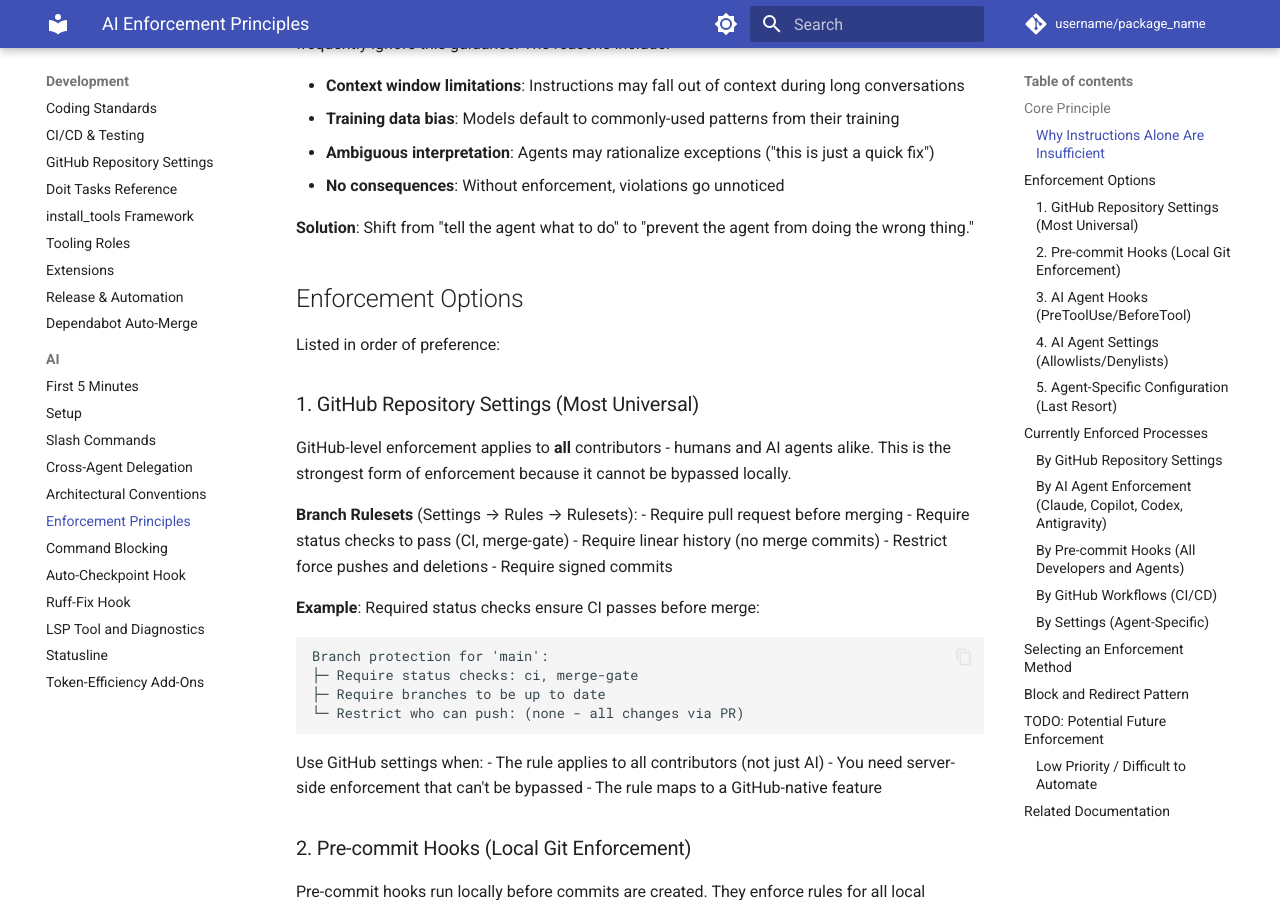
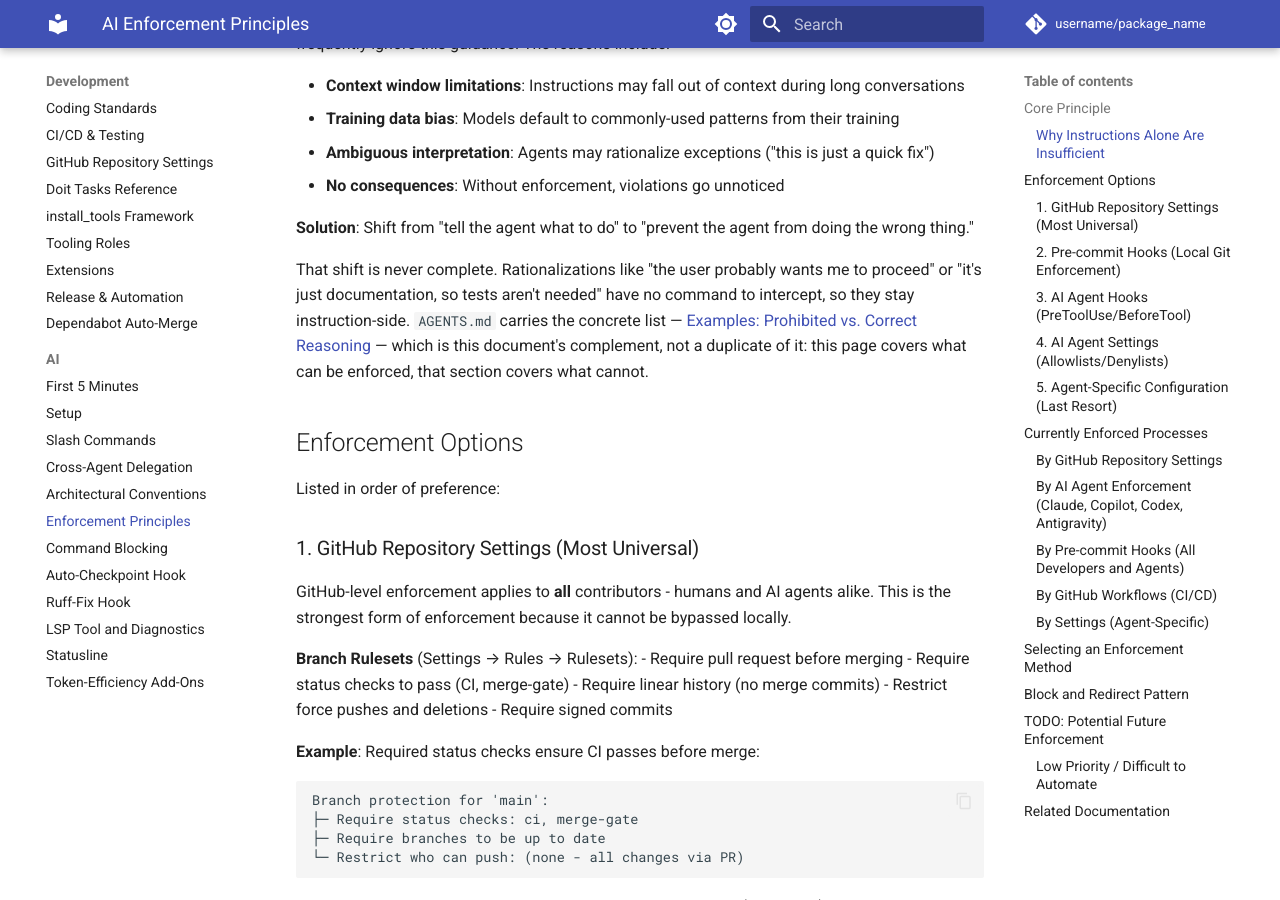
Before and after one commit to endavis/pyproject-template, an MkDocs documentation site: the page built from docs/development/ai/enforcement-principles.md, in a window 1280 px wide and 900 px high, scrolled down 444 px. Built offline with MkDocs 1.6.1 and Material for MkDocs 9.7.7, drawn with Linux system fonts in a browser that asks for light colours; comment, search, counter and statistics services are not loaded; some of the changed text lies outside the part shown.

Commit message:
docs: cross-link the reasoning examples and the enforcement principles (merges PR #760, addresses #752)
#693 proposed deduping AGENTS.md's Prohibited vs Correct examples against
enforcement-principles.md. Measured, the overlap is one bullet -- "Agents may
rationalize exceptions ('this is just a quick fix')" -- against nine concrete
rationalizations. The two argue different things: that page says instructions
are unreliable so processes belong in code; this section is the fallback for
what code cannot catch. Complementary, so there is nothing to dedupe.

Classifying the nine prohibited examples against the enforcement inventory:

- blocked in code (3): committing to main (no-commit-to-main plus the branch
  ruleset), and both `--admin` bypasses (hook, all four agents);
- partially constrained (3): skip-the-workflow, skip-issue-creation, and
  commit-before-issue, via branch naming, the `gh issue create` redirect, and
  the #741 commit-issue-ref hook;
- instruction-only (3): the `Addresses #XX` auto-close misconception, "the user
  probably wants me to proceed", and "just documentation, so tests aren't
  needed".

The three enforced examples were deliberately kept. A hook matches a command
pattern, not the reasoning that reached for it -- it stops the command, not the
intent, which will look for an unblocked path. And enforcement-principles' own
thesis, that instructions get ignored, argues for belt and braces rather than
for removing the belt.

What was missing is that neither document knew about the other. Two pointers fix
that: AGENTS.md now says which of its examples are already impossible rather
than merely forbidden, and enforcement-principles names the instruction-side
complement for what it cannot enforce.

Committed with `-F <file>` because the message names blocked patterns and the
hook scans heredoc bodies as arguments (#759).

Addresses #752


Claude-Session: https://claude.ai/code/session_01YAvpAgsk23wBAPcDifytbZ

Co-authored-by: Claude Opus 5 <noreply@anthropic.com>

```diff
--- a/docs/development/ai/enforcement-principles.md
+++ b/docs/development/ai/enforcement-principles.md
@@ -28,6 +28,11 @@ Even when `AGENTS.md` explicitly states "use `doit pr` instead of `gh pr create`
 - **No consequences**: Without enforcement, violations go unnoticed
 
 **Solution**: Shift from "tell the agent what to do" to "prevent the agent from doing the wrong thing."
+
+That shift is never complete. Rationalizations like "the user probably wants me to proceed" or "it's just documentation, so tests aren't needed" have no command to intercept, so they stay instruction-side. `AGENTS.md` carries the concrete list —
+[Examples: Prohibited vs. Correct Reasoning](../../../AGENTS.md#examples-prohibited-vs-correct-reasoning)
+— which is this document's complement, not a duplicate of it: this page covers what can be
+enforced, that section covers what cannot.
 
 ## Enforcement Options
 
@@ -291,4 +296,6 @@ The following AGENTS.md rules are currently instruction-only and could benefit f
 
 - [AI Command Blocking](command-blocking.md) - Hook implementation details
 - [AGENTS.md](../../../AGENTS.md) - Full AI agent instructions
+- [AGENTS.md — Examples: Prohibited vs. Correct Reasoning](../../../AGENTS.md#examples-prohibited-vs-correct-reasoning)
+  - The instruction-side complement: rationalizations that no hook can intercept
 - [AI Setup Guide](../AI_SETUP.md) - Setting up AI coding assistants
```
Also changed, not shown: AGENTS.md (+2 -0 lines).
